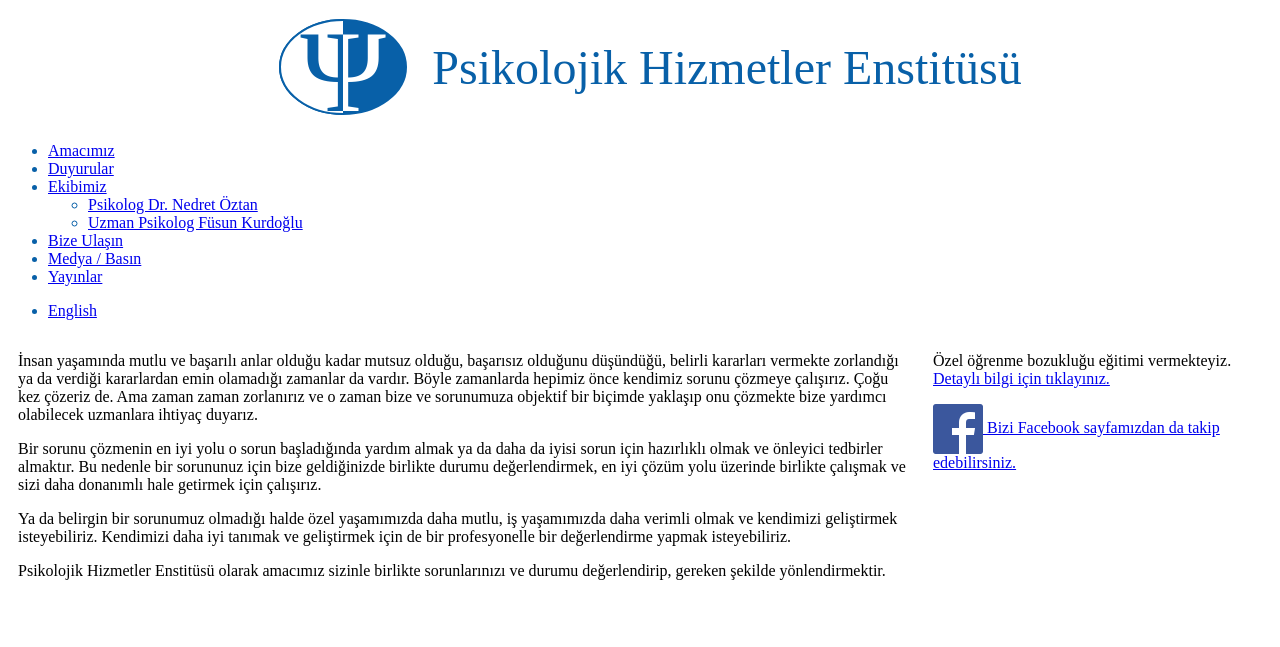
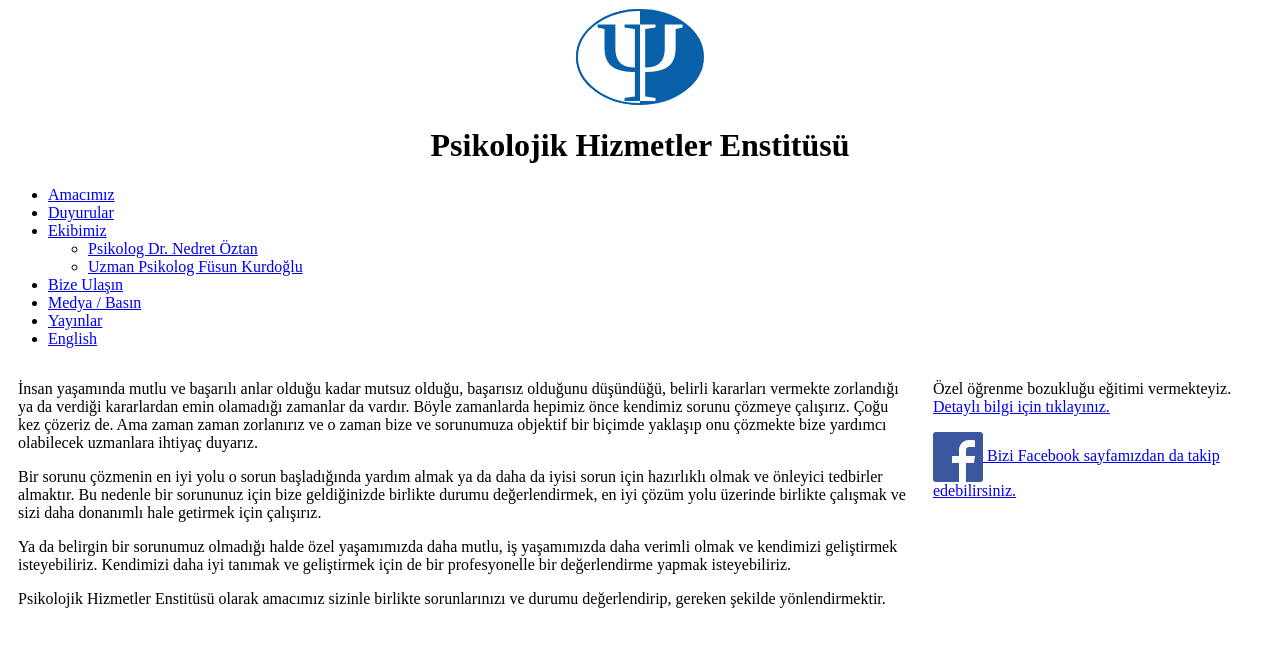
Before and after one commit to koralcem/phe-site, a Jekyll site: the page built from index.html, in a window 1280 px wide. Shown: the top 647 px of the page. Built offline with Jekyll 4.4.1, drawn with Linux system fonts in a browser that asks for light colours.

Commit message:
Get logo and title correct after resetting styles

```diff
--- a/_includes/logo.html
+++ /dev/null
@@ -1,16 +0,0 @@
-<div class="container center">
-  <svg version="1.1" baseProfile="full" width="130" height="98" xmlns="http://www.w3.org/2000/svg">
-    <defs>
-      <clipPath id="keep-left-half">
-        <rect x="0" y="0" width="65" height="98" />
-      </clipPath>
-    </defs>
-
-    <ellipse class="blue-side"/>
-    <ellipse clip-path="url(#keep-left-half)"/>
-
-    <text x="65" y="54" font-size="116">&#x03a8;</text>
-    <text x="65" y="54" font-size="116" clip-path="url(#keep-left-half)" class="blue-side">&#x03a8;</text>
-  </svg>
-  <span class="title">Psikolojik Hizmetler Enstitüsü</span>
-</div>
--- a/_includes/tr/navigation.html
+++ b/_includes/tr/navigation.html
@@ -3,7 +3,7 @@
     <li><a href="index.html">Amacımız</a></li>
     <li><a href="duyurular.html">Duyurular</a></li>
     <li>
-      <a href="#">Ekibimiz <b class="caret"></b></a>
+      <a href="#">Ekibimiz</a>
       <ul>
         <li><a href="nedret.html">Psikolog Dr. Nedret Öztan</a></li>
         <li><a href="fusun.html">Uzman Psikolog Füsun Kurdoğlu</a></li>
@@ -12,8 +12,6 @@
     <li><a href="bizeulasin.html">Bize Ulaşın</a></li>
     <li><a href="medya.html">Medya / Basın</a></li>
     <li><a href="yayinlar.html">Yayınlar</a></li>
-  </ul>
-  <ul>
     <li><a href="contact.html">English</a></li>
   </ul>
 </nav>
--- a/_layouts/english.html
+++ b/_layouts/english.html
@@ -5,7 +5,7 @@
 
   <body>
     <header>
-      {% include logo.html %}
+      {% include logo.svg %}
       <div>
         {% include en/navigation.html %}
       </div>
--- a/_layouts/turkish.html
+++ b/_layouts/turkish.html
@@ -1,18 +1,12 @@
 <!DOCTYPE html>
 <html lang="tr">
-
   {% include metadata.html %}
-
   <body>
     <header>
-      {% include logo.html %}
-      <div>
-        {% include tr/navigation.html %}
-      </div>
+      {% include logo.svg %}
+      <h1>Psikolojik Hizmetler Enstitüsü</h1>
     </header>
-    <div>
-      {{ content }}
-    </div>
+    {% include tr/navigation.html %}
+    {{ content }}
   </body>
-
 </html>
--- a/css/style.scss
+++ b/css/style.scss
@@ -2,30 +2,13 @@
 ---
 
 $phe-blue: #0860a8;
-$border-style: 3px solid $phe-blue;
-
-section {
-  overflow: auto;
-}
-
-textarea {
-  resize: vertical;
-}
-
-header {
-  color: $phe-blue;
-  background: rgba(255, 255, 255, 1.0);
 
 svg {
-    margin: 10px 20px;
-    vertical-align: middle;
+  display: block;
+  margin: 0 auto;
 
   ellipse {
-      cx: 65;
-      cy: 49;
-      rx: 63;
-      ry: 47;
-      stroke-width: 2;
+    stroke-width: 2px;
     stroke: $phe-blue;
     fill: white;
     &.blue-side { fill: $phe-blue; }
@@ -40,21 +23,6 @@ header {
   }
 }
 
-  span {
-    vertical-align: middle;
-    font-size: 3em;
-  }
-
-  .navigation {
-    border-bottom: $border-style;
-    border-top: $border-style;
-  }
-}
-
-.center {
+header > h1 {
   text-align: center;
 }
-
-.cover {
-  margin: 30px;
-}
```
Also changed, not shown: _includes/logo.svg (added). Lines whose indentation alone changed are shown as unchanged.
